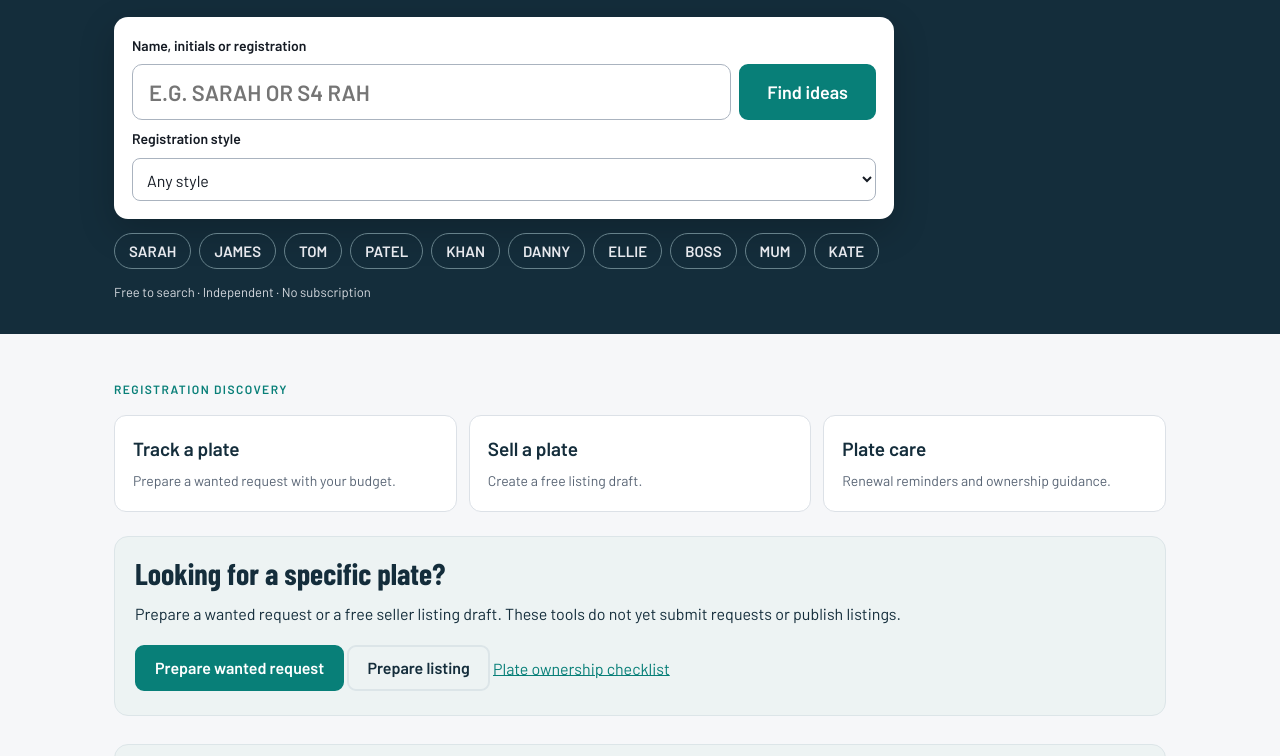
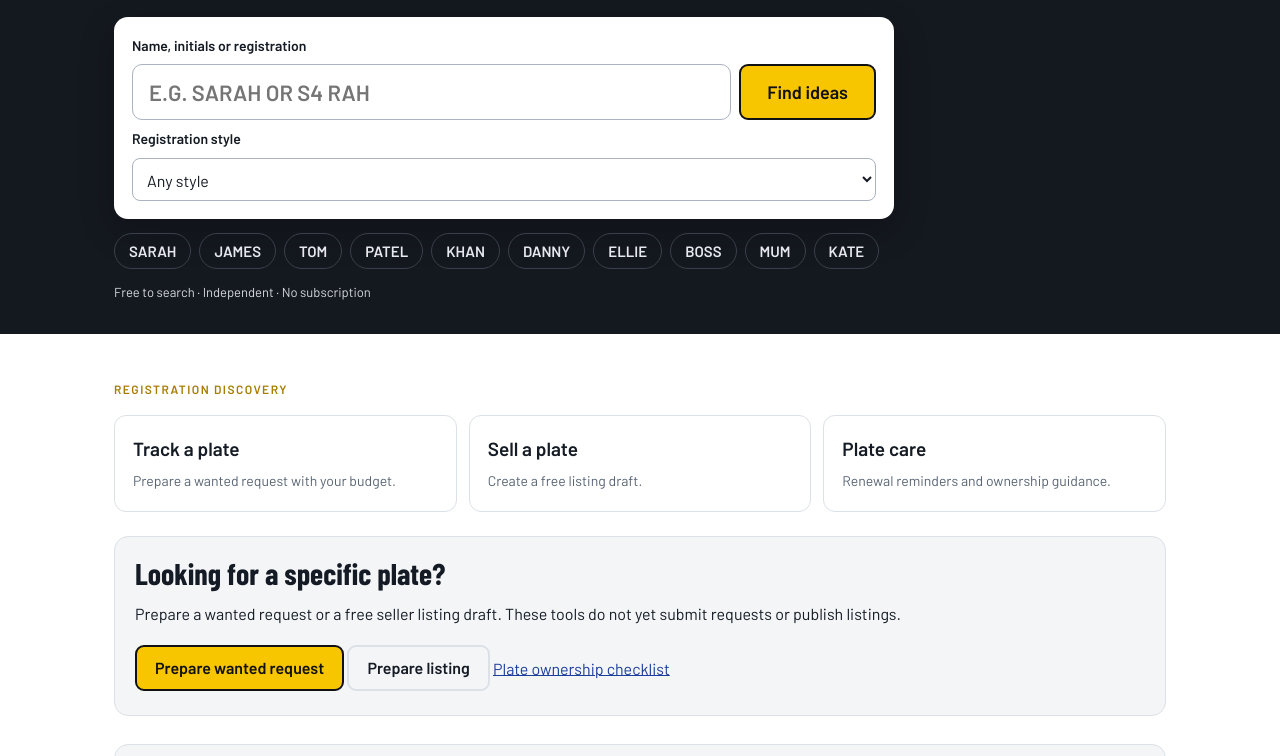
Before and after one commit to regradaruk-prog/regradaruk-prog.github.io, a plain HTML site: page index.html in a window 1280 px wide. Shown: the part 311-1067 px from the top of the page. Drawn offline with nearby package versions, Linux system fonts and the light colour scheme.

Commit message:
Restore original black yellow and blue palette; retain preview functionality

```diff
--- a/index.html
+++ b/index.html
@@ -96,10 +96,6 @@ body{background:#fff}.top{border-bottom:1px solid #ffffff25;padding:16px 0}.hero
 .preview-notice{background:#e9eef5;color:#26364b;text-align:center;padding:8px 16px;font-size:13px;font-weight:600}
 .hero{padding:40px 0 32px}.searchbox{box-shadow:0 12px 36px #0003}.marketintro{margin-top:16px}.service-grid{display:grid;grid-template-columns:repeat(3,minmax(0,1fr));gap:12px;margin:0 0 24px}.service-grid a{display:block;border:1px solid #dce1e7;border-radius:12px;padding:18px;text-decoration:none;background:#fff;color:#151b24!important}.service-grid strong{display:block;font-size:19px;margin-bottom:5px}.service-grid span{font-size:14px;color:#596575}.service-grid a:hover{border-color:#a77c00}.service-grid a:focus-visible{outline:3px solid #f7c600}@media(max-width:600px){.hero{padding:22px 0}.service-grid{grid-template-columns:1fr;gap:8px}.service-grid a{padding:12px 15px}}
 
-/* Temporary PlateLoft colour experiment — remove this block to restore */
-:root{--bg:#f6f7f9;--ink:#142d3b;--mute:#52636d;--line:#dce5e8;--panel:#edf3f3;--road:#142d3b;--accent:#087f78}
-body{background:var(--bg)}.card,.searchbox,.directory a,.service-grid a{background:#fff}.marketintro{background:var(--panel);border-color:var(--line)}
-button,.btn,header .toolnav .btn{background:var(--accent);border-color:var(--accent);color:#fff!important}button:hover,.btn:hover,header .toolnav .btn:hover{background:#066b65;color:#fff!important}.btn.ghost,.searchline #clearSearch{background:transparent;color:var(--ink)!important;border-color:var(--line)}.chips button{background:transparent;color:#e7e9ee!important;border-color:#66818a}.top nav a[aria-current]{background:var(--accent);color:#fff!important}.eyebrow{color:#75e0d0}.sectionlabel,a{color:var(--accent)!important}.logo,.top nav a{color:#fff!important}.directory a,.service-grid a{color:var(--ink)!important}.service-grid a:hover,.card.best{border-color:var(--accent)}.preview-notice{background:#e0eeed;color:#142d3b}.tag.top{background:#d5efea;color:#075e57}.plate{background:var(--yel)}input:focus,button:focus-visible,a:focus-visible{outline-color:#18a89b}
 </style>
 <link rel="canonical" href="https://regradar.net/">
 <meta property="og:title" content="RegRadar | Private registration discovery">
```
